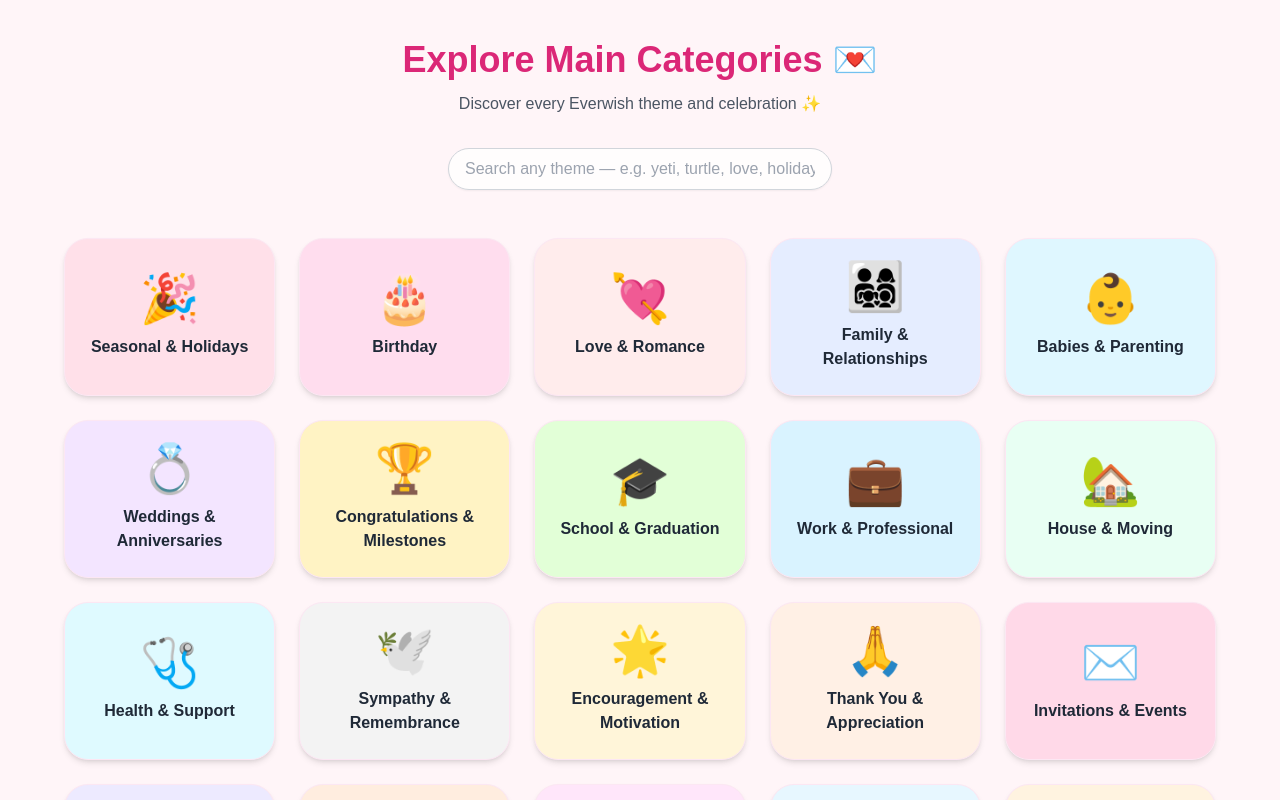
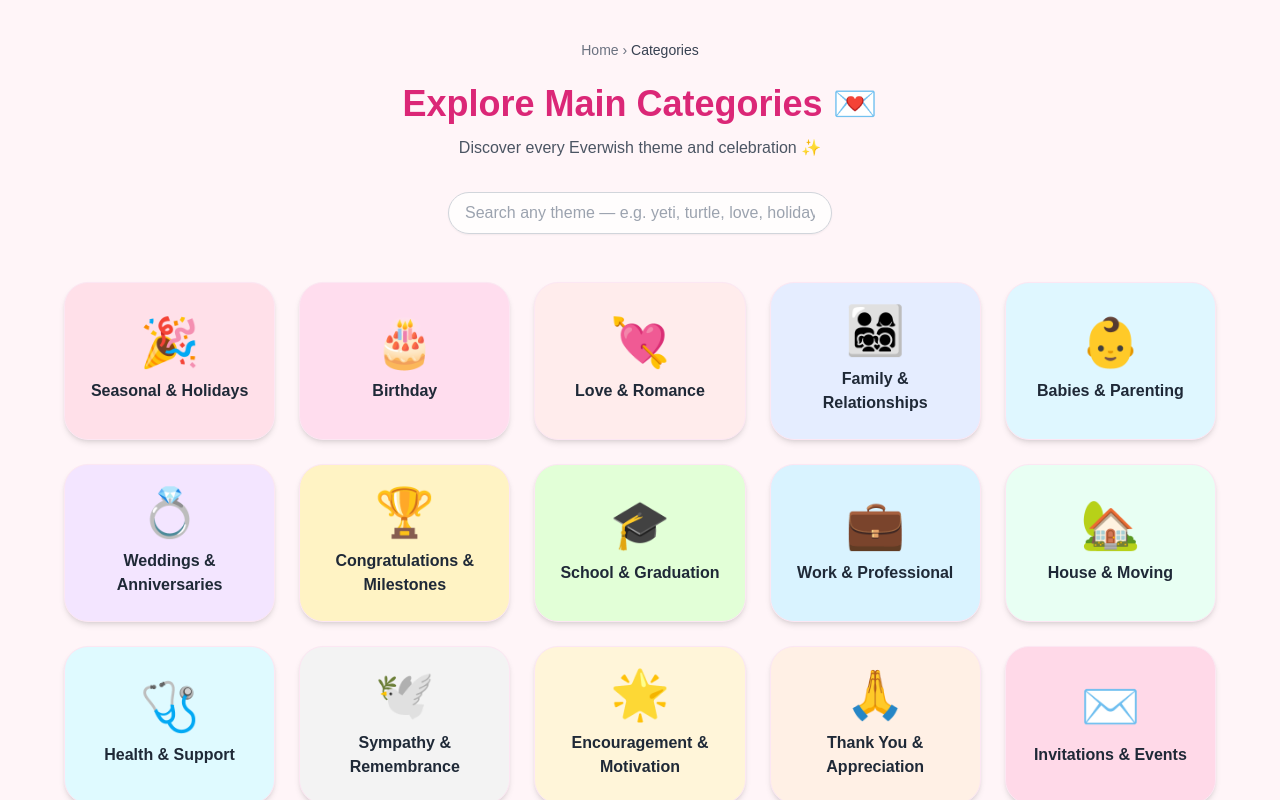
Before and after one commit to everwishhq-commits/EverWish, a Next.js app: page /categories in a window 1280 px wide. Shown: the top 800 px of the page. Built offline with nearby package versions, Linux system fonts and the light colour scheme.

Commit message:
Update page.js

```diff
--- a/app/categories/page.js
+++ b/app/categories/page.js
@@ -46,6 +46,17 @@ export default function CategoriesGridPage() {
 
   return (
     <main className="min-h-screen bg-[#fff5f8] flex flex-col items-center py-10 px-4">
+      {/* 🧭 Breadcrumb */}
+      <nav className="text-sm text-gray-500 mb-6">
+        <span
+          onClick={() => router.push("/")}
+          className="cursor-pointer hover:text-pink-500"
+        >
+          Home
+        </span>{" "}
+        › <span className="text-gray-700">Categories</span>
+      </nav>
+
       <h1 className="text-4xl font-extrabold text-pink-600 mb-3 text-center">
         Explore Main Categories 💌
       </h1>
@@ -75,7 +86,7 @@ export default function CategoriesGridPage() {
                 boxShadow: "0 8px 20px rgba(255,182,193,0.35)",
               }}
               transition={{ type: "spring", stiffness: 300 }}
-              onClick={() => router.push(`/category/${cat.slug}`)}
+              onClick={() => router.push(`/category/${cat.slug}`)} // ✅ ENLACE A SUBCATEGORÍAS
               className="cursor-pointer flex flex-col items-center justify-center rounded-3xl shadow-md border border-pink-100 text-gray-800 font-semibold p-6 hover:border-pink-200 hover:bg-pink-50"
               style={{ backgroundColor: cat.color }}
             >
@@ -91,4 +102,4 @@ export default function CategoriesGridPage() {
       </div>
     </main>
   );
-   }
+    }
```
